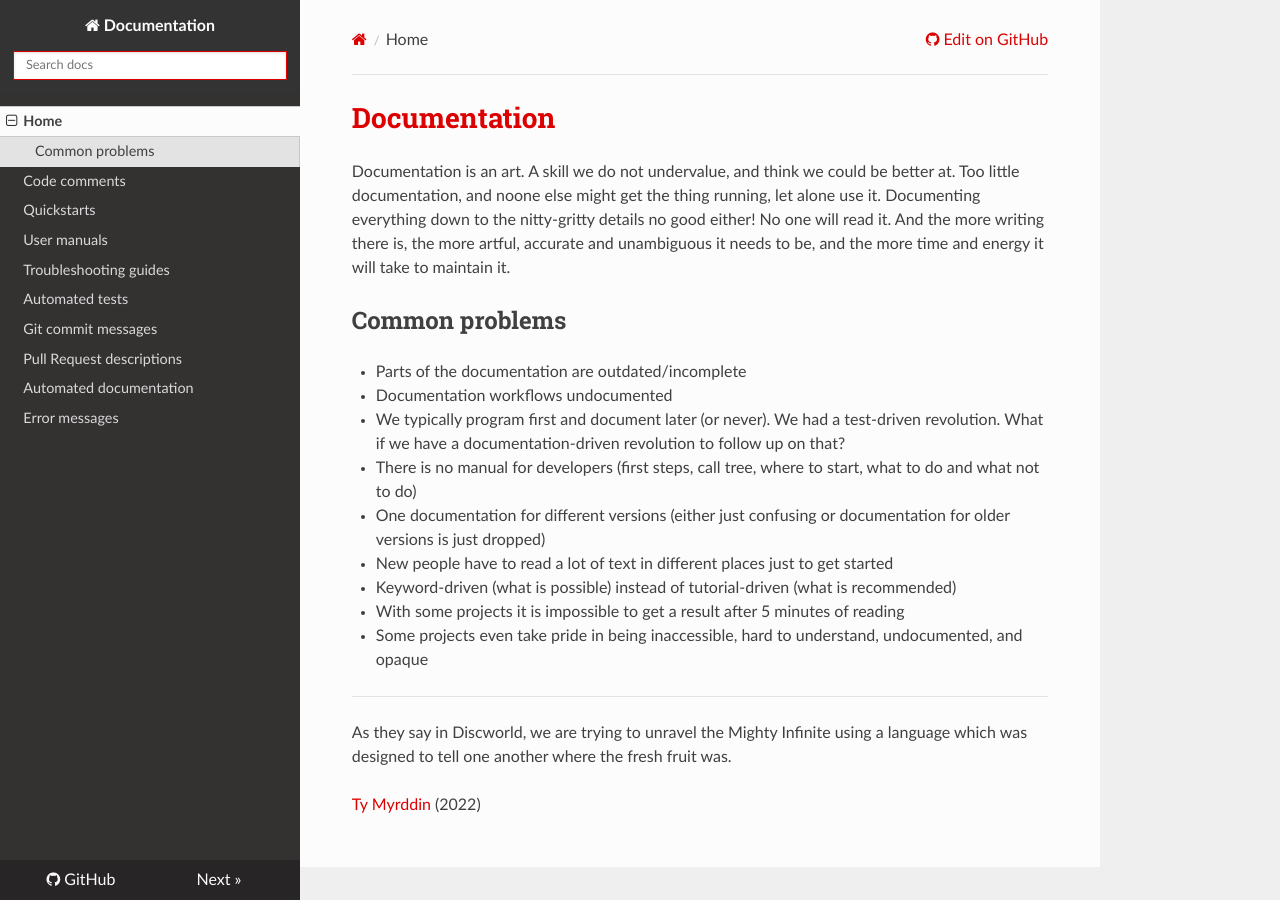
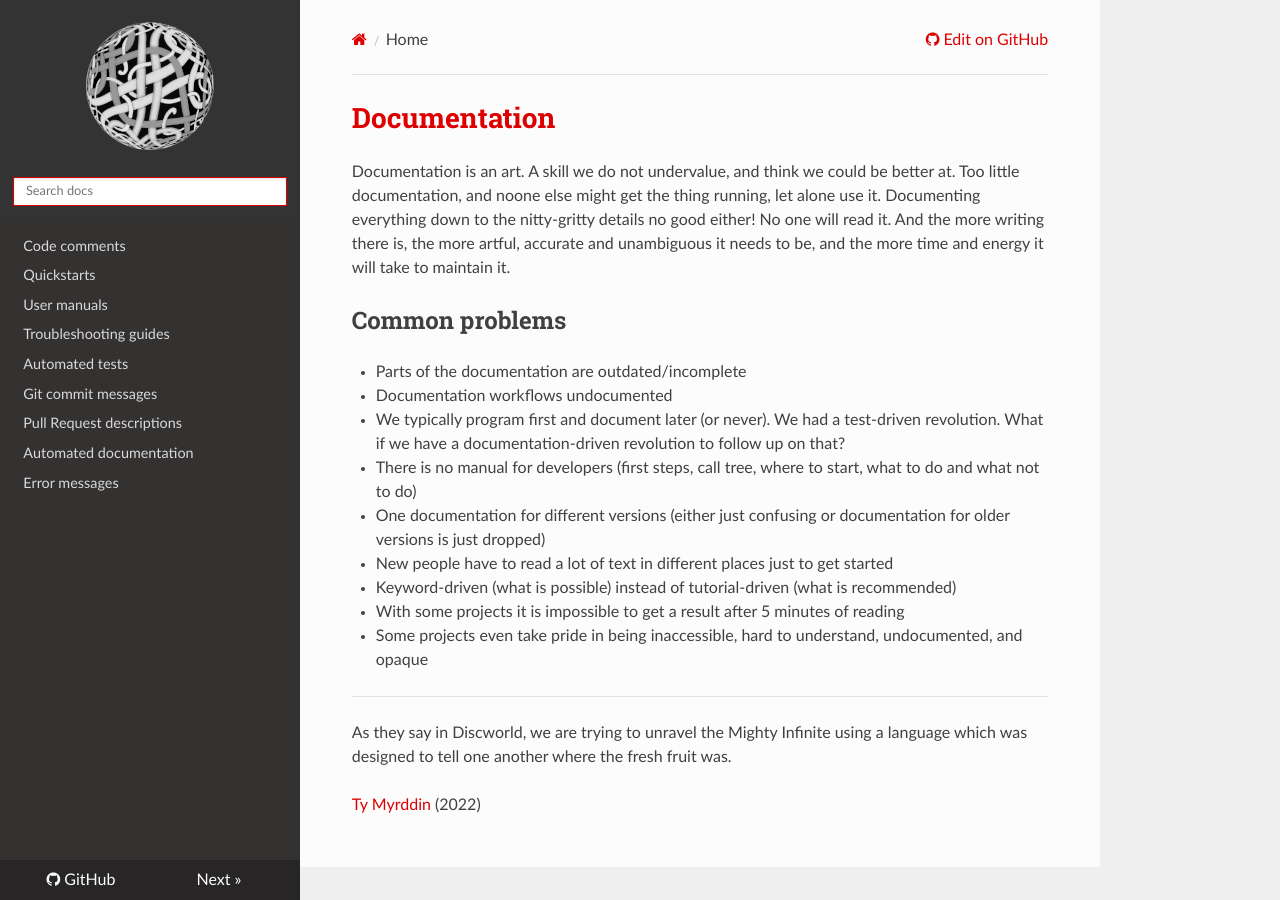
Before and after one commit to tymyrddin/documentation, an MkDocs documentation site: the page built from Documentation/docs/index.md, in a window 1280 px wide. Built offline with MkDocs 1.6.1, drawn with Linux system fonts in a browser that asks for light colours; nearby versions of some CDN libraries.

Commit message:
Removed home in sidebar

```diff
--- a/Documentation/mkdocs.yml
+++ b/Documentation/mkdocs.yml
@@ -6,6 +6,10 @@ edit_uri: edit/main/Documentation/docs/
 theme:
     name: readthedocs
     custom_dir: custom_theme/
+    include_homepage_in_sidebar: False
+    prev_next_buttons_location: bottom
+    titles_only: True
+    logo: img/logo.png
 nav:
     - Home: 'index.md'
     - 'code-comments.md'
```
